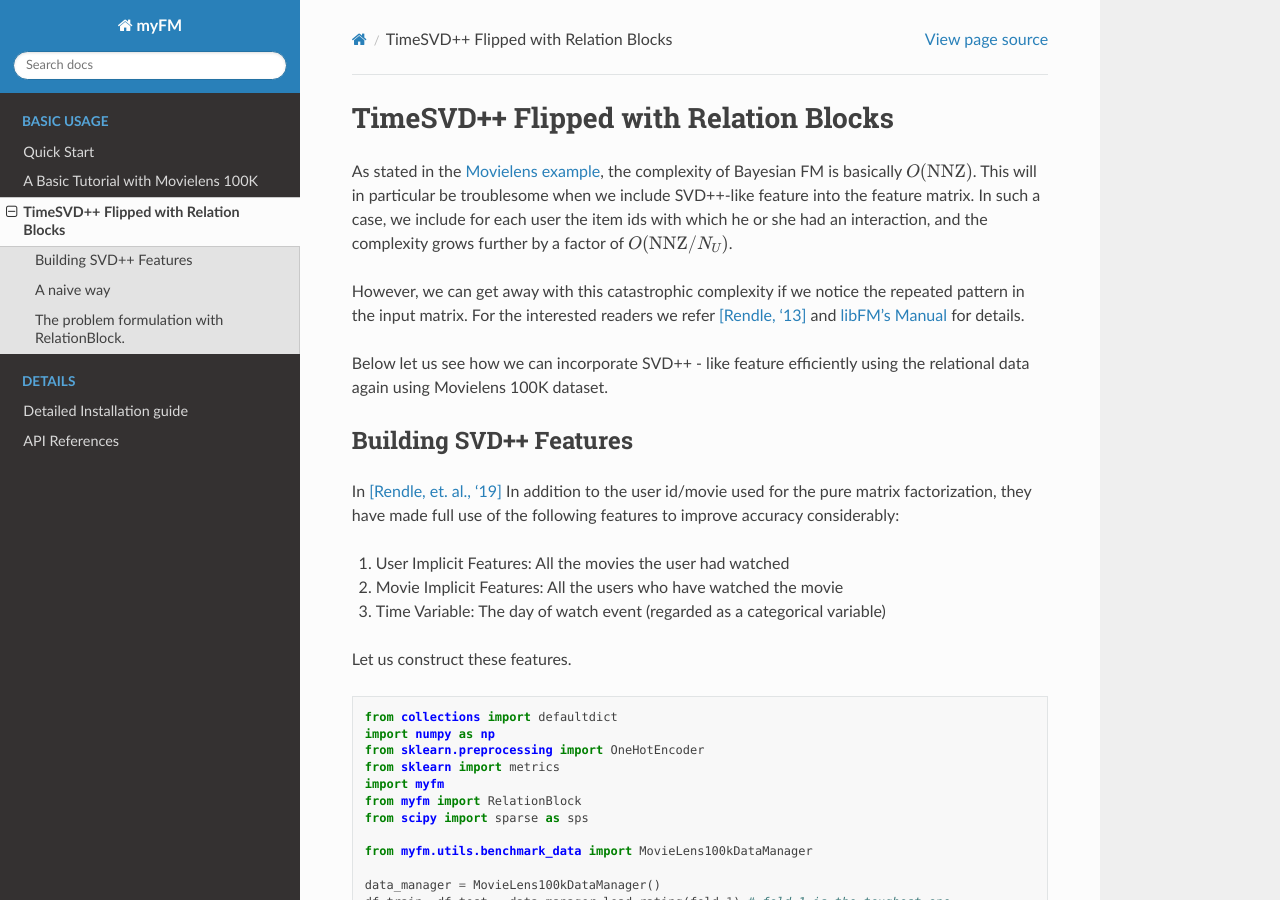
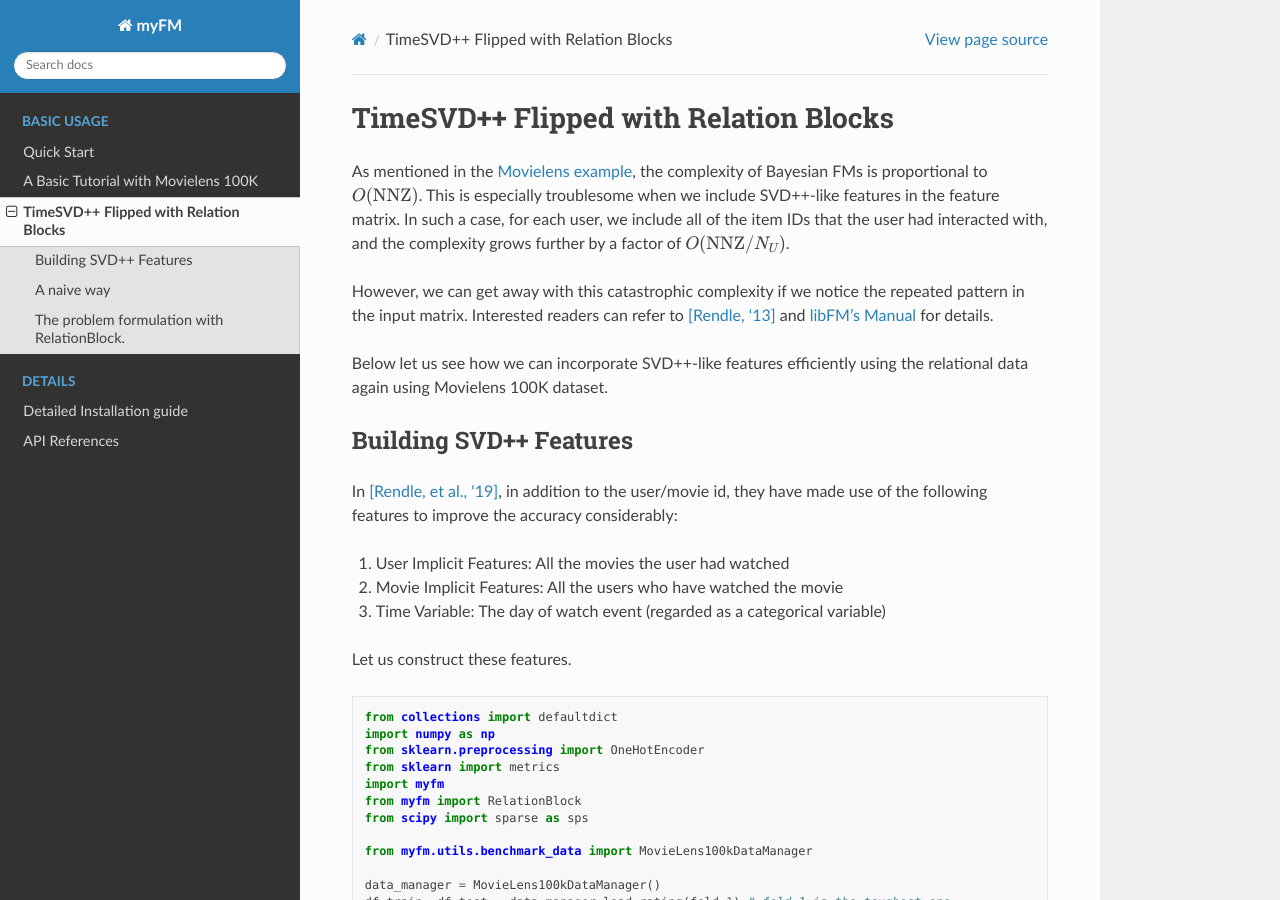
Before and after one commit to tohtsky/myFM, a Sphinx documentation site: the page built from doc/source/relation-blocks.rst, in a window 1280 px wide and 900 px high. Built offline with Sphinx 7.4.7 and the Read the Docs theme 2.0.0, drawn with Linux system fonts in a browser that asks for light colours.

Commit message:
fixing typos

```diff
--- a/doc/source/index.rst
+++ b/doc/source/index.rst
@@ -7,16 +7,14 @@
 Welcome to myFM's documentation!
 ================================
 
-myFM is an unofficial implementation of Bayesian Factorization Machines.
-
-The goals of myFM are to
+myFM is an unofficial implementation of Bayesian Factorization Machines. Its goals are to
 
 * implement a `libFM <http://libfm.org/>`_ - like functionality that is easy to use from Python
 * provide a simpler and faster implementation with `Pybind11 <https://github.com/pybind/pybind11>`_ and `Eigen <http://eigen.tuxfamily.org/index.php?title=Main_Page>`_
 
 If you have a standard Python environment on MacOS/Linux, you can install the library from PyPI: ::
 
-   pip install myFM
+   pip install myfm
 
 It has an interface similar to sklearn, and you can use them for wide variety of prediction tasks.
 For example, ::
--- a/doc/source/relation-blocks.rst
+++ b/doc/source/relation-blocks.rst
@@ -4,26 +4,25 @@
 TimeSVD++ Flipped with Relation Blocks
 --------------------------------------
 
-As stated in the :ref:`Movielens example <MovielensIndex>`, the complexity of
-Bayesian FM is basically :math:`O(\mathrm{NNZ})`.
-This will in particular be troublesome when we include SVD++-like feature into the feature matrix.
-In such a case, we include for each user the item ids with which he or she had an interaction,
+As mentioned in the :ref:`Movielens example <MovielensIndex>`,
+the complexity of Bayesian FMs is proportional to :math:`O(\mathrm{NNZ})`.
+This is especially troublesome when we include SVD++-like features in the feature matrix.
+In such a case, for each user, we include all of the item IDs that the user had interacted with,
 and the complexity grows further by a factor of :math:`O(\mathrm{NNZ} / N_U)`.
 
 However, we can get away with this catastrophic complexity if we notice the repeated pattern in the input matrix.
-For the interested readers we refer `[Rendle, '13] <https://dl.acm.org/doi/abs/10.14778/2535573.2488340>`_
+Interested readers can refer to `[Rendle, '13] <https://dl.acm.org/doi/abs/10.14778/2535573.2488340>`_
 and `libFM's Manual <http://www.libfm.org/libfm-1.40.manual.pdf>`_ for details.
 
-Below let us see how we can incorporate SVD++ - like feature efficiently using the relational data
-again using Movielens 100K dataset.
+Below let us see how we can incorporate SVD++-like features efficiently
+using the relational data again using Movielens 100K dataset.
 
 ^^^^^^^^^^^^^^^^^^^^^^^^
 Building SVD++ Features
 ^^^^^^^^^^^^^^^^^^^^^^^^
 
-In `[Rendle, et. al.,  '19] <https://arxiv.org/abs/1905.01395>`_
-In addition to the user id/movie used for the pure matrix factorization,
-they have made full use of the following features to improve accuracy considerably:
+In `[Rendle, et al., '19] <https://arxiv.org/abs/1905.01395>`_,
+in addition to the user/movie id, they have made use of the following features to improve the accuracy considerably:
 
 1. User Implicit Features: All the movies the user had watched
 2. Movie Implicit Features: All the users who have watched the movie
@@ -60,7 +59,6 @@ Above we constructed dictionaries which map user/movie id to the corresponding i
 We have preserved the index ''0'' for ''Unknown'' user/movies, respectively.
 
 To do the feature-engineering stated above, we have to memoize which users/movies had interactions with which movies/users. ::
-
 
     # The flags to control the included features.
     use_date = True # use date info or not
```
Also changed, not shown: doc/source/movielens.rst (+15 -15 lines), doc/source/quickstart.rst (+4 -4 lines).
